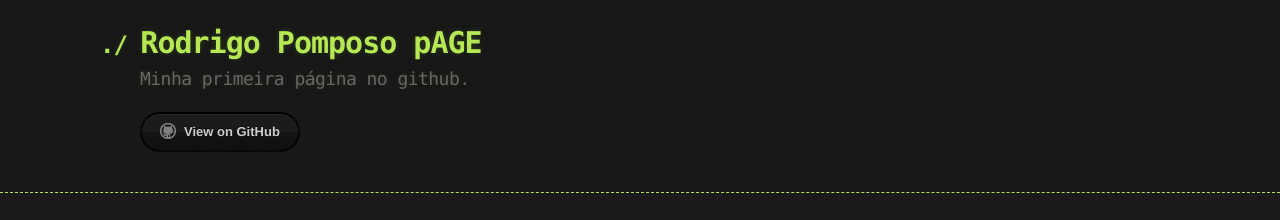
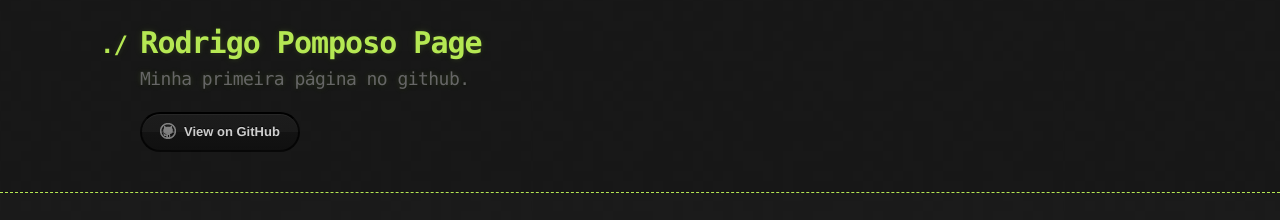
Before and after one commit to LordRodrigo/LordRodrigo.github.io, a Jekyll site: the page built from index.md, in a window 1280 px wide and 900 px high. Shown: the top 220 px of the window. Built offline with Jekyll 4.4.1, drawn with Linux system fonts in a browser that asks for light colours.

```diff
--- a/_config.yml
+++ b/_config.yml
@@ -1,4 +1,4 @@
-title: Rodrigo Pomposo pAGE
+title: Rodrigo Pomposo Page
 description: Minha primeira página no github.
 show_downloads: false
 google_analytics:
```
